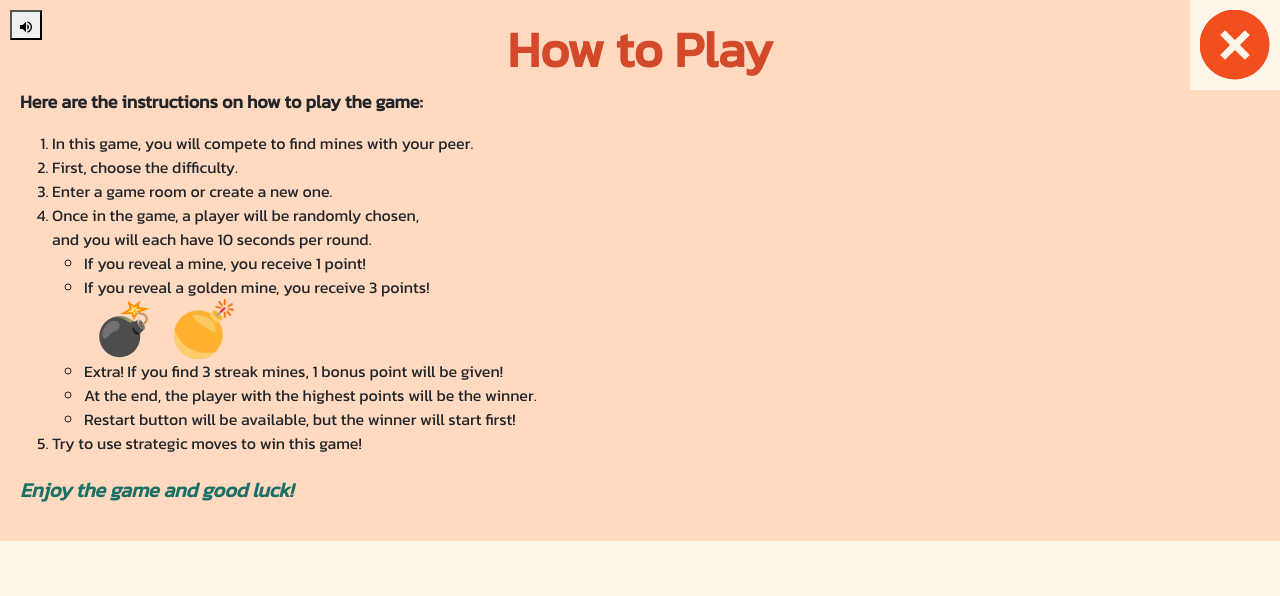
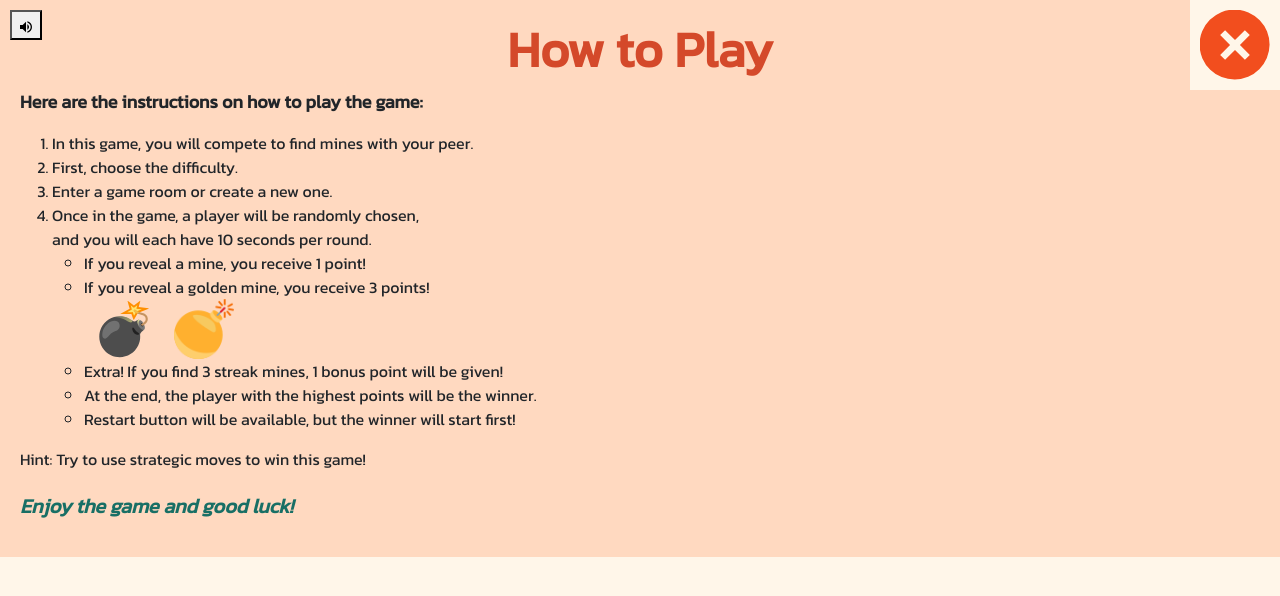
Before and after one commit to Win-TS/netcentric-findMyMines, a React (Create React App) app in the folder frontend/: page /howtoplay in a window 1280 px wide. Shown: the top 596 px of the page. Built offline with nearby package versions, Linux system fonts and the light colour scheme; no server answers.

Commit message:
edit how to play

```diff
--- a/frontend/src/pages/HowToPlay.js
+++ b/frontend/src/pages/HowToPlay.js
@@ -53,8 +53,8 @@ const HowToPlay = ({nightTheme}) => {
             Restart button will be available, but the winner will start first!
           </li>
         </ul>
-        <li>Try to use strategic moves to win this game!</li>
       </ol>
+      <p>Hint: Try to use strategic moves to win this game!</p>
       <p className="good-luck-text">Enjoy the game and good luck!</p>
     </div>
   );
```
